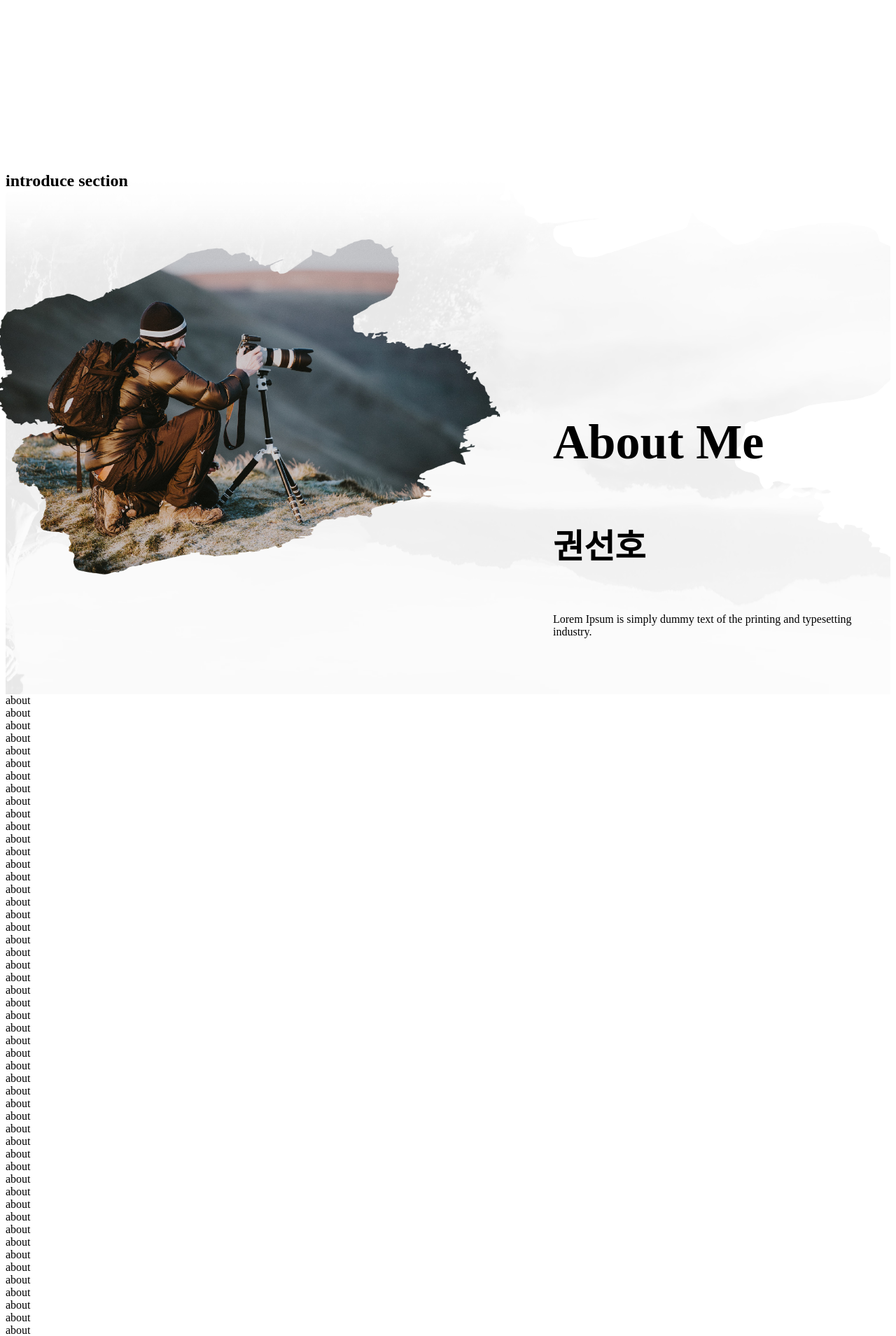
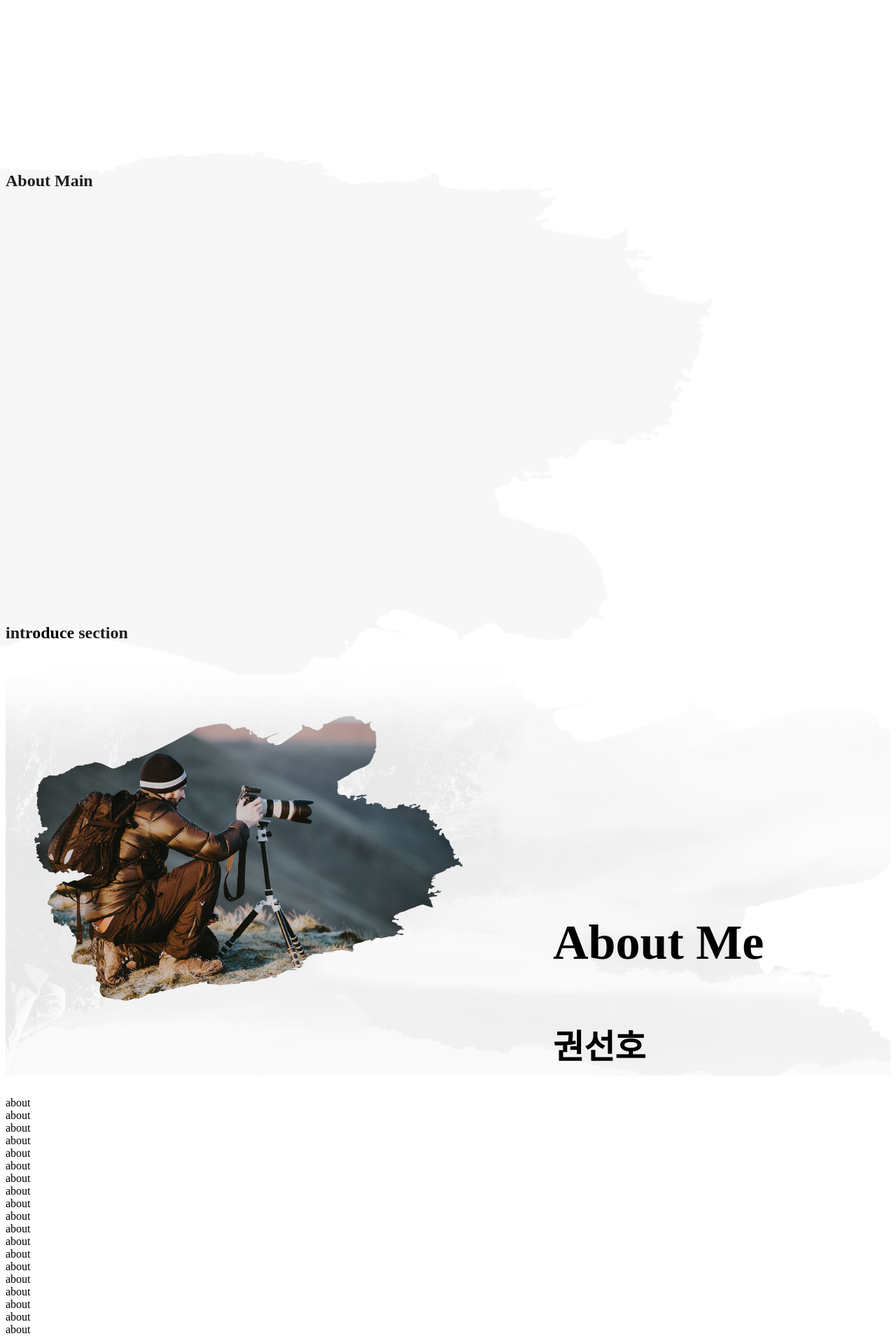
Before and after one commit to ludeMam/photographerPJ, a PHP site: page /section-about.php in a window 1280 px wide; the page is wider, and only the part inside the window is pictured. Shown: the part 1320-3229 px from the top of that part at 70% size. Run offline with PHP 8.4, Linux system fonts and the light colour scheme; some web fonts are replaced.

Commit message:
8/9 진영진 작업완료(학원)

```diff
--- a/css/section-about-introduce.css
+++ b/css/section-about-introduce.css
@@ -3,6 +3,10 @@
   src: url("https://cdn.jsdelivr.net/gh/projectnoonnu/noonfonts_20-10@1.0/ROEHOE-CHAN.woff") format("woff");
   font-weight: normal;
   font-style: normal;
+}
+section.yj-introduce-section {
+  padding: 30px 0;
+  overflow: hidden;
 }
 section.yj-introduce-section div.profile-background {
   background-image: url(../img/aboutme/introduceBackground.png);
@@ -13,7 +17,7 @@ section.yj-introduce-section div.profile-background div.profile-container {
   max-width: 1200px;
   width: 95%;
   margin: 0 auto;
-  min-height: 700px;
+  min-height: 600px;
   display: flex;
   justify-content: space-between;
 }
@@ -25,23 +29,28 @@ section.yj-introduce-section div.profile-background div.profile-container figure
   transform: translateX(-20%);
 }
 section.yj-introduce-section div.profile-background div.profile-container figure.profile-img-container img.profile-img {
+  position: absolute;
+  width: 100%;
+  top: 0;
   width: 120%;
   object-fit: cover;
   object-position: center;
-  position: absolute;
-  top: 0;
   -webkit-mask-image: url(../img/aboutme/profileMask.png);
-  -webkit-mask-size: 100% 100%;
+  -webkit-mask-size: 85% 85%;
   -webkit-mask-repeat: no-repeat;
   -webkit-mask-position: center;
   mask-image: url(../img/aboutme/profileMask.png);
-  mask-size: 100% 100%;
+  mask-size: 85% 85%;
   mask-repeat: no-repeat;
   mask-position: center;
 }
 section.yj-introduce-section div.profile-background div.profile-container figcaption {
+  position: relative;
   max-width: 450px;
   width: 95%;
+}
+section.yj-introduce-section div.profile-background div.profile-container figcaption div.profile-text {
+  position: absolute;
 }
 section.yj-introduce-section div.profile-background div.profile-container figcaption div.profile-text h3 {
   font-family: "ele";
@@ -63,31 +72,25 @@ section.yj-introduce-section div.profile-background div.profile-container figcap
 }
 @media screen and (max-width: 1000px) {
   section.yj-introduce-section div.profile-background div.profile-container {
+    padding-bottom: 10%;
     flex-direction: column;
     align-items: center;
   }
   section.yj-introduce-section div.profile-background div.profile-container figure.profile-img-container {
+    flex: 1;
     width: 120%;
     padding-bottom: 20%;
   }
   section.yj-introduce-section div.profile-background div.profile-container figure.profile-img-container img.profile-img {
     width: 100%;
   }
-  section.yj-introduce-section div.profile-background div.profile-container div.profile-text {
-    transform: translateY(-40%);
+  section.yj-introduce-section div.profile-background div.profile-container figcaption {
+    flex: 1;
   }
-  section.yj-introduce-section div.profile-background div.profile-container div.profile-text h3 {
+  section.yj-introduce-section div.profile-background div.profile-container figcaption div.profile-text h3 {
     font-size: 8vw;
   }
-  section.yj-introduce-section div.profile-background div.profile-container div.profile-text h4 {
+  section.yj-introduce-section div.profile-background div.profile-container figcaption div.profile-text h4 {
     font-size: 5vw;
   }
 }
-@media screen and (max-width: 600px) {
-  section.yj-introduce-section div.profile-background div.profile-container {
-    justify-content: stretch;
-  }
-  section.yj-introduce-section div.profile-background div.profile-container div.profile-text {
-    margin-top: 80%;
-  }
-}
--- a/css/section-about-introduce.scss
+++ b/css/section-about-introduce.scss
@@ -5,6 +5,8 @@
   font-style: normal;
 }
 section.yj-introduce-section{
+  padding: 30px 0;
+  overflow: hidden;
   div.profile-background{
     background-image: url(../img/aboutme/introduceBackground.png);
     background-position: -400px 0;
@@ -13,7 +15,7 @@ section.yj-introduce-section{
       max-width: 1200px;
       width: 95%;
       margin: 0 auto;
-      min-height: 700px;
+      min-height: 600px;
       display: flex;
       justify-content: space-between;
       figure.profile-img-container{
@@ -23,31 +25,33 @@ section.yj-introduce-section{
         width: 70%;
         transform: translateX(-20%);
         img.profile-img{
+          position: absolute;
+          width: 100%;
+          top: 0;
           width: 120%;
           object-fit: cover;
           object-position: center;
-          position: absolute;
-          top: 0;
           -webkit-mask-image:url(../img/aboutme/profileMask.png);
-          -webkit-mask-size:100% 100%;
+          -webkit-mask-size:85% 85%;
           -webkit-mask-repeat: no-repeat;
           -webkit-mask-position: center;
           mask-image:url(../img/aboutme/profileMask.png);
-          mask-size:100% 100%;
+          mask-size:85% 85%;
           mask-repeat: no-repeat;
           mask-position: center;
         }
       }
       figcaption{
+        position: relative;
         max-width: 450px;
         width: 95%;
         div.profile-text{
+          position:absolute;
           h3{
             font-family: 'ele';
           }
           h4{
             font-family: 'ROEHOE-CHAN';
-
             font-weight: bold;
           }
         }
@@ -60,27 +64,26 @@ section.yj-introduce-section{
         }
       }
       @media screen and (max-width:1000px){
+        padding-bottom: 10%;
         flex-direction: column;
         align-items: center;
         figure.profile-img-container{
+          flex:1;
           width: 120%;
           padding-bottom:20%;
           img.profile-img{
             width: 100%;
           }
         }
-        div.profile-text{
-          transform: translateY(-40%);
-          h3{font-size: 8vw;}
-          h4{font-size: 5vw;}
-        }
-      }
-      @media screen and(max-width:600px){
-        justify-content: stretch;
-        div.profile-text{
-          margin-top: 80%;
+        figcaption{
+          flex:1;
+          div.profile-text{
+            h3{font-size: 8vw;}
+            h4{font-size: 5vw;}
+          }
         }
       }
     }
+
   }
 }
--- /dev/null
+++ b/css/section-about-main.css
@@ -0,0 +1,25 @@
+section.yj-main-section div img.main-background {
+  width: 100%;
+  transform: translate(-20%, -10%);
+}
+section.yj-main-section div figure {
+  position: relative;
+}
+section.yj-main-section div figure img {
+  width: 100%;
+}
+section.yj-main-section div figure img.mainImg2 {
+  position: absolute;
+  top: 0;
+  left: -100px;
+}
+@media (orientation: landscape) {
+  section.yj-main-section div {
+    height: 70%;
+  }
+}
+@media (orientation: portrait) {
+  section.yj-main-section div {
+    height: 40%;
+  }
+}
--- /dev/null
+++ b/css/section-about-main.scss
@@ -0,0 +1,25 @@
+section.yj-main-section{
+  div{
+    img.main-background{
+      width: 100%;
+      transform: translate(-20%, -10%);
+    }
+    figure{
+      position: relative;
+      img{
+        width: 100%;
+        &.mainImg2{
+          position: absolute;
+          top: 0;
+          left: -100px;
+        }
+      }
+    }
+    @media (orientation:landscape){
+      height: 70%;
+    }
+    @media (orientation:portrait){
+      height: 40%;
+    }
+  }
+}
--- a/js/section-about-introduce.js
+++ b/js/section-about-introduce.js
@@ -1,21 +1,33 @@
 $(function(){
+  var scrS
   var textS
   var textE
   var textRange
+  var textLocation
+  var imgT
+  var meta
   function introTextScrMotion(){
-    textS = $('.yj-introduce-section .profile-text').offset().top + scrt+300
-    textE = $('.yj-introduce-section').offset().top+scrt+$('.yj-introduce-section').innerHeight()
+    scrS=0
+    scrE = $('section.yj-introduce-section').offset().top + scrt
+    scrRatio= (scrt-scrS)/scrE
+    if(scrRatio>1){scrRatio=1}
+    textS = 0
+    textE = $('section.yj-introduce-section').innerHeight()*0.5
     textRange = textE-textS
-    textRatio= (scrt-textS)/textRange
-    if(textRatio>1){textRatio=1}
-    if(textRatio<0){textRatio=0}
-    console.log(textRatio);
+    textLocation = textRange*(1-scrRatio) + textS
+    $('section.yj-introduce-section div.profile-text').css({'top':textLocation})
+    imgT=$('section.yj-introduce-section figure.profile-img-container img.profile-img').offset().top+scrt
+    imgH=$('section.yj-introduce-section figure.profile-img-container img.profile-img').innerHeight()
+    meta = 0 +(scrt-(imgT-winh*0.5+imgH*0.5)) * -0.1
+    $('section.yj-introduce-section figure.profile-img-container img.profile-img').css({
+      '-webkit-mask-position': 'center '+meta + 'px'
+    })
   }
   introTextScrMotion()
-  $(window).scroll(function(){
-    introTextScrMotion()
-  }).resize(function(){
+  $('main').bind('scroll',function(){
     introTextScrMotion()
   })
-
+  $(window).resize(function(){
+    introTextScrMotion()
+  })
 })
--- a/section-about.php
+++ b/section-about.php
@@ -5,27 +5,42 @@
     <img class="youtube-size-img" src="./img/icons/560x315.jpg" draggable="false" alt="">
     <img class="white-cover" src="./img/icons/white-cover.png" alt="">
   </section>
+  <link rel="stylesheet" href="./css/section-about-main.css">
   <link rel="stylesheet" href="./css/section-about-introduce.css">
   <script src="./js/section-about-introduce.js"></script>
+  <section class="yj-main-section">
+    <h2 class="hidden">About Main</h2>
+    <div>
+      <img class="main-background" src="./img/aboutme/mainBackground.png" alt="">
+  <!--     <figure>
+        <img class="mainImg1" src="./img/aboutme/mainImg1.png" alt="">
+        <img class="mainImg2" src="./img/aboutme/mainImg2.png" alt="">
+      </figure> -->
+    </div>
+  </section>
+  <!-- main -->
   <section class="yj-introduce-section">
+    <h2 class="hidden">introduce section</h2>
     <div class="profile-background">
-      <h2 class="hidden">introduce section</h2>
       <div class="profile-container">
         <figure class="profile-img-container">
-          <img src="./img/aboutme/profile.png" alt="" class="profile-img">
+          <img src="./img/aboutme/profile1.png" alt="" class="profile-img">
         </figure>
         <figcaption>
           <div class="profile-text">
             <h3>About Me</h3>
             <h4>권선호</h4>
             <p>
-              Lorem Ipsum is simply dummy text of the printing and typesetting industry.
+              자연은 항상 제게 신비로움을 보여줬습니다. <br>
+              어떠한 곳을 가보아도 새로운 영감과 놀라움을 선사해주었고, <br>
+              제가 느낀 그 감정들을 사람들에게 전달하고자 사진작가의 길을 걷게 되었습니다.
             </p>
           </div>
         </figcaption>
       </div>
     </div>
   </section>
+  <!-- introduce -->
   <section>
     about<br>about<br>about<br>about<br>about<br>about<br>about<br>about<br>about<br>about<br>about<br>about<br>about<br>about<br>about<br>about<br>about<br>about<br>about<br>about<br>about<br>about<br>about<br>about<br>about<br>about<br>about<br>about<br>about<br>about<br>about<br>about<br>about<br>about<br>about<br>about<br>about<br>about<br>about<br>about<br>about<br>about<br>about<br>about<br>about<br>about<br>about<br>about<br>about<br>about<br>about<br>about<br>about<br>about<br>about<br>about<br>about<br>about<br>about<br>about<br>about<br>about<br>about<br>about<br>about<br>about<br>about<br>about<br>about<br>about<br>about<br>about<br>about<br>about<br>about<br>about<br>about<br>about<br>about<br>about<br>about<br>about<br>about<br>about<br>about<br>about<br>about<br>about<br>about<br>about<br>about<br>about<br>about<br>about<br>about<br>about<br>about<br>about<br>about<br>about<br>
   </section>
```
Also changed, not shown: img/aboutme/mainBackground.png (added), img/aboutme/mainImg1.png (added), img/aboutme/mainImg2.png (added), img/aboutme/profile1.png (renamed from img/aboutme/profile.png), img/aboutme/profile2.jpeg (added), img/aboutme/profile3.jfif (added), img/aboutme/section1Background.png (added), 1 other file.
